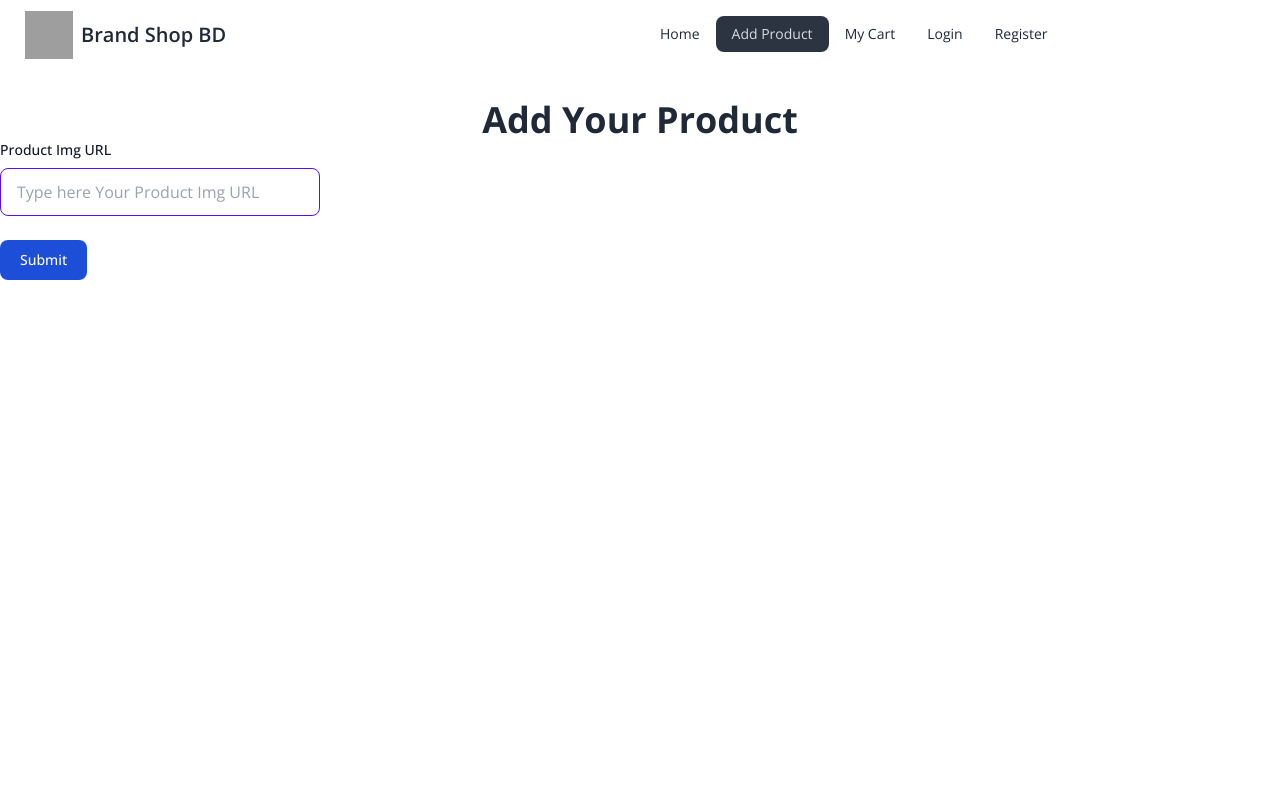
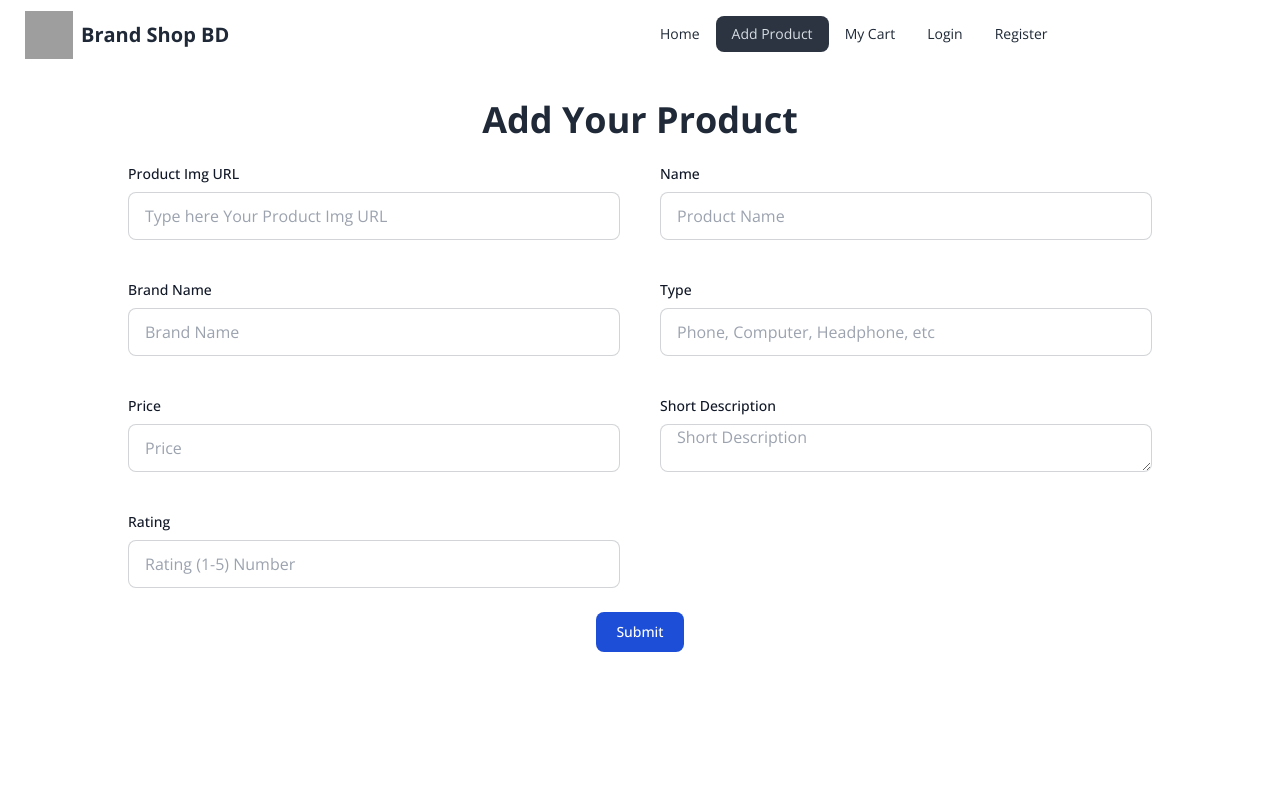
Before and after one commit to mohiqudraty/brandshop-client-side, a React (Vite) app: page /addproduct in a window 1280 px wide. Shown: the top 800 px of the page. Built offline with nearby package versions, Linux system fonts and the light colour scheme; no server answers; grey boxes are pictures that could not be loaded.

Commit message:
load data from server and show data on specific brand

```diff
--- a/src/Components/Root.jsx
+++ b/src/Components/Root.jsx
@@ -10,7 +10,7 @@ const Root = () => {
         <Navbar></Navbar>
       </div>
       {/* outlet */}
-      <div className="h-screen">
+      <div className="min-h-screen">
         <Outlet />
       </div>
       {/* footer */}
--- a/src/Pages/AddProduct.jsx
+++ b/src/Pages/AddProduct.jsx
@@ -1,8 +1,9 @@
 const AddProduct = () => {
   return (
-    <form className="container mx-auto mt-8">
+    <form className="container mx-auto my-8 px-4">
       <h2 className="text-4xl font-bold text-center">Add Your Product</h2>
-      <div className="grid gap-6 mb-6 md:grid-cols-2">
+      <div className="max-w-5xl mx-auto  my-6 grid gap-10 sm:grid-cols-2 ">
+        {/*  input for Product Img URL */}
         <div>
           <label
             htmlFor="first_name"
@@ -12,15 +13,106 @@ const AddProduct = () => {
           </label>
           <input
             type="text"
+            name="productImg"
             placeholder="Type here Your Product Img URL"
-            className="input input-bordered input-primary w-full max-w-xs"
+            className="input input-bordered input-group w-full "
+          />
+        </div>
+        {/*  input for Name */}
+        <div>
+          <label
+            htmlFor="first_name"
+            className="block mb-2 text-sm font-medium text-gray-900 dark:text-white"
+          >
+            Name
+          </label>
+          <input
+            type="text"
+            name="name"
+            placeholder="Product Name"
+            className="input input-bordered input-group w-full "
+          />
+        </div>
+        {/*  input for Brand Name */}
+        <div>
+          <label
+            htmlFor="first_name"
+            className="block mb-2 text-sm font-medium text-gray-900 dark:text-white"
+          >
+            Brand Name
+          </label>
+          <input
+            type="text"
+            name="brand"
+            placeholder="Brand Name"
+            className="input input-bordered input-group w-full "
+          />
+        </div>
+        {/*  input for Type */}
+        <div>
+          <label
+            htmlFor="first_name"
+            className="block mb-2 text-sm font-medium text-gray-900 dark:text-white"
+          >
+            Type
+          </label>
+          <input
+            type="text"
+            name="type"
+            placeholder="Phone, Computer, Headphone, etc"
+            className="input input-bordered input-group w-full "
+          />
+        </div>
+        {/*  input Price */}
+        <div>
+          <label
+            htmlFor="first_name"
+            className="block mb-2 text-sm font-medium text-gray-900 dark:text-white"
+          >
+            Price
+          </label>
+          <input
+            type="text"
+            name="price"
+            placeholder="Price"
+            className="input input-bordered input-group w-full "
+          />
+        </div>
+        {/*  input for Short description */}
+        <div>
+          <label
+            htmlFor="first_name"
+            className="block mb-2 text-sm font-medium text-gray-900 dark:text-white"
+          >
+            Short Description
+          </label>
+          <textarea
+            type="text"
+            name="description"
+            placeholder="Short Description"
+            className="input input-bordered input-group w-full "
+          />
+        </div>
+        {/*  input for Rating */}
+        <div>
+          <label
+            htmlFor="first_name"
+            className="block mb-2 text-sm font-medium text-gray-900 dark:text-white"
+          >
+            Rating
+          </label>
+          <input
+            type="number"
+            name="rating"
+            placeholder="Rating (1-5) Number"
+            className="input input-bordered input-group w-full "
           />
         </div>
       </div>
 
       <button
         type="submit"
-        className="text-white bg-blue-700 hover:bg-blue-800 focus:ring-4 focus:outline-none focus:ring-blue-300 font-medium rounded-lg text-sm w-full sm:w-auto px-5 py-2.5 text-center dark:bg-blue-600 dark:hover:bg-blue-700 dark:focus:ring-blue-800"
+        className="text-white block mx-auto bg-blue-700 hover:bg-blue-800 focus:ring-4 focus:outline-none focus:ring-blue-300 font-medium rounded-lg text-sm w-full sm:w-auto px-5 py-2.5 text-center dark:bg-blue-600 dark:hover:bg-blue-700 dark:focus:ring-blue-800"
       >
         Submit
       </button>
--- a/src/Pages/Home.jsx
+++ b/src/Pages/Home.jsx
@@ -4,7 +4,6 @@ import Brand from "./HomeSection.jsx/Brand";
 import Faq from "./HomeSection.jsx/Faq";
 import { useEffect, useState } from "react";
 import Subscribe from "./HomeSection.jsx/Subscribe";
-import Footer from "../Shared/Footer";
 
 const Home = () => {
   const brands = useLoaderData();
@@ -58,7 +57,6 @@ const Home = () => {
 
       {/* Subscribe section  */}
       <Subscribe></Subscribe>
-      <Footer></Footer>
     </div>
   );
 };
--- a/src/Pages/HomeSection.jsx/Brand.jsx
+++ b/src/Pages/HomeSection.jsx/Brand.jsx
@@ -1,19 +1,21 @@
 import PropTypes from "prop-types";
+import { Link } from "react-router-dom";
 
 const Brand = ({ brand }) => {
   const { brandName, img } = brand;
 
   return (
+    <Link to={brandName}>
       <div className="max-w-sm mx-auto bg-white border border-gray-200 rounded-lg shadow dark:bg-gray-800 dark:border-gray-700">
-      <a>
         <img className="rounded-t-lg h-56 w-full" src={img} alt="" />
-      </a>
+
         <div className="p-5 text-center">
           <h5 className="mb-2 text-2xl font-bold tracking-tight text-gray-900 dark:text-white">
             {brandName}
           </h5>
         </div>
       </div>
+    </Link>
   );
 };
 
--- a/src/Pages/Login.jsx
+++ b/src/Pages/Login.jsx
@@ -1,4 +1,4 @@
-import { Link } from "react-router-dom";
+import { Link, useNavigate } from "react-router-dom";
 import { FcGoogle } from "react-icons/fc";
 import { useContext } from "react";
 import { AuthContext } from "../Providers/AuthProvider";
@@ -6,6 +6,7 @@ import toast, { Toaster } from "react-hot-toast";
 
 const Login = () => {
   const { loginUser, signInWithGoogle } = useContext(AuthContext);
+  const navigate = useNavigate();
 
   // handle login with email and password
   const handleLogin = (e) => {
@@ -19,10 +20,13 @@ const Login = () => {
     loginUser(email, password)
       .then((result) => {
         console.log(result.user);
-        alert("login success");
+        toast.success("Google SignIn Success");
+
+        navigate("/");
       })
       .catch((error) => {
         console.error(error);
+        toast.error("Please Provide Valid Email & Password");
       });
   };
 
@@ -31,6 +35,7 @@ const Login = () => {
     signInWithGoogle()
       .then((result) => {
         console.log(result.user), toast.success("Google SignIn Success");
+        navigate("/");
       })
       .catch((error) => console.log(error));
   };
--- /dev/null
+++ b/src/Pages/Product/Products.jsx
@@ -0,0 +1,103 @@
+import { useLoaderData, useParams } from "react-router-dom";
+
+const Products = () => {
+  const { brandName } = useParams();
+  console.log(brandName);
+  const products = useLoaderData();
+
+  const apple = products.filter((p) => p.brandName === brandName);
+
+  console.log(products);
+  return (
+    <div className="my-10">
+      <h2 className="text-4xl text-center my-5">All Product Of {brandName}</h2>
+      <div className="max-w-5xl mx-auto grid gap-5 px-4 sm:grid-cols-2">
+        {apple.map((p) => (
+          <div key={p.name}>
+            <div className="w-full max-w-sm bg-white border border-gray-200 rounded-lg shadow dark:bg-gray-800 dark:border-gray-700">
+              <img
+                className="p-8 w-full h-96 object-cover border-2 rounded-2xl"
+                src={p.image}
+                alt={`Photo of${p.name}`}
+              />
+
+              <div className="px-5 pb-5">
+                <a href="#">
+                  <h5 className="text-xl font-semibold tracking-tight text-gray-900 dark:text-white">
+                    {p.name}
+                  </h5>
+                </a>
+                <div className="flex items-center mt-2.5 mb-5">
+                  <svg
+                    className="w-4 h-4 text-yellow-300 mr-1"
+                    aria-hidden="true"
+                    xmlns="http://www.w3.org/2000/svg"
+                    fill="currentColor"
+                    viewBox="0 0 22 20"
+                  >
+                    <path d="M20.924 7.625a1.523 1.523 0 0 0-1.238-1.044l-5.051-.734-2.259-4.577a1.534 1.534 0 0 0-2.752 0L7.365 5.847l-5.051.734A1.535 1.535 0 0 0 1.463 9.2l3.656 3.563-.863 5.031a1.532 1.532 0 0 0 2.226 1.616L11 17.033l4.518 2.375a1.534 1.534 0 0 0 2.226-1.617l-.863-5.03L20.537 9.2a1.523 1.523 0 0 0 .387-1.575Z" />
+                  </svg>
+                  <svg
+                    className="w-4 h-4 text-yellow-300 mr-1"
+                    aria-hidden="true"
+                    xmlns="http://www.w3.org/2000/svg"
+                    fill="currentColor"
+                    viewBox="0 0 22 20"
+                  >
+                    <path d="M20.924 7.625a1.523 1.523 0 0 0-1.238-1.044l-5.051-.734-2.259-4.577a1.534 1.534 0 0 0-2.752 0L7.365 5.847l-5.051.734A1.535 1.535 0 0 0 1.463 9.2l3.656 3.563-.863 5.031a1.532 1.532 0 0 0 2.226 1.616L11 17.033l4.518 2.375a1.534 1.534 0 0 0 2.226-1.617l-.863-5.03L20.537 9.2a1.523 1.523 0 0 0 .387-1.575Z" />
+                  </svg>
+                  <svg
+                    className="w-4 h-4 text-yellow-300 mr-1"
+                    aria-hidden="true"
+                    xmlns="http://www.w3.org/2000/svg"
+                    fill="currentColor"
+                    viewBox="0 0 22 20"
+                  >
+                    <path d="M20.924 7.625a1.523 1.523 0 0 0-1.238-1.044l-5.051-.734-2.259-4.577a1.534 1.534 0 0 0-2.752 0L7.365 5.847l-5.051.734A1.535 1.535 0 0 0 1.463 9.2l3.656 3.563-.863 5.031a1.532 1.532 0 0 0 2.226 1.616L11 17.033l4.518 2.375a1.534 1.534 0 0 0 2.226-1.617l-.863-5.03L20.537 9.2a1.523 1.523 0 0 0 .387-1.575Z" />
+                  </svg>
+                  <svg
+                    className="w-4 h-4 text-yellow-300 mr-1"
+                    aria-hidden="true"
+                    xmlns="http://www.w3.org/2000/svg"
+                    fill="currentColor"
+                    viewBox="0 0 22 20"
+                  >
+                    <path d="M20.924 7.625a1.523 1.523 0 0 0-1.238-1.044l-5.051-.734-2.259-4.577a1.534 1.534 0 0 0-2.752 0L7.365 5.847l-5.051.734A1.535 1.535 0 0 0 1.463 9.2l3.656 3.563-.863 5.031a1.532 1.532 0 0 0 2.226 1.616L11 17.033l4.518 2.375a1.534 1.534 0 0 0 2.226-1.617l-.863-5.03L20.537 9.2a1.523 1.523 0 0 0 .387-1.575Z" />
+                  </svg>
+                  <svg
+                    className="w-4 h-4 text-gray-200 dark:text-gray-600"
+                    aria-hidden="true"
+                    xmlns="http://www.w3.org/2000/svg"
+                    fill="currentColor"
+                    viewBox="0 0 22 20"
+                  >
+                    <path d="M20.924 7.625a1.523 1.523 0 0 0-1.238-1.044l-5.051-.734-2.259-4.577a1.534 1.534 0 0 0-2.752 0L7.365 5.847l-5.051.734A1.535 1.535 0 0 0 1.463 9.2l3.656 3.563-.863 5.031a1.532 1.532 0 0 0 2.226 1.616L11 17.033l4.518 2.375a1.534 1.534 0 0 0 2.226-1.617l-.863-5.03L20.537 9.2a1.523 1.523 0 0 0 .387-1.575Z" />
+                  </svg>
+                  <span className="bg-blue-100 text-blue-800 text-xs font-semibold mr-2 px-2.5 py-0.5 rounded dark:bg-blue-200 dark:text-blue-800 ml-3">
+                    {p.rating}
+                  </span>
+                </div>
+                <p>{p.brandName}</p>
+                <p>{p.type}</p>
+                {/* <p>{p.shortDescription}</p> */}
+                <div className="flex items-center justify-between">
+                  <span className="text-3xl font-bold text-gray-900 dark:text-white">
+                    ${p.price}
+                  </span>
+                  <a
+                    href="#"
+                    className="text-white bg-blue-700 hover:bg-blue-800 focus:ring-4 focus:outline-none focus:ring-blue-300 font-medium rounded-lg text-sm px-5 py-2.5 text-center dark:bg-blue-600 dark:hover-bg-blue-700 dark:focus:ring-blue-800"
+                  >
+                    Add to cart
+                  </a>
+                </div>
+              </div>
+            </div>
+          </div>
+        ))}
+      </div>
+    </div>
+  );
+};
+
+export default Products;
--- a/src/Pages/Register.jsx
+++ b/src/Pages/Register.jsx
@@ -1,11 +1,12 @@
 import { useContext } from "react";
-import { Link } from "react-router-dom";
+import { Link, useNavigate } from "react-router-dom";
 import { AuthContext } from "../Providers/AuthProvider";
 import toast, { Toaster } from "react-hot-toast";
 import { updateProfile } from "firebase/auth";
 const Register = () => {
   const { createUser } = useContext(AuthContext);
-  // const [error, setError] = useState("");
+
+  const navigate = useNavigate();
 
   // handle register -----------------
   const handleRegister = (e) => {
@@ -38,12 +39,17 @@ const Register = () => {
     createUser(email, password)
       .then((result) => {
         console.log(result.user),
-          alert("register success"),
           // user profile updated updated
           updateProfile(result.user, {
             displayName: name,
             photoURL: photo,
-          });
+          })
+            .then(() => {
+              console.log("Profile Updated");
+              toast.success("Register Success");
+              navigate("/");
+            })
+            .catch((error) => console.log(error));
       })
       .catch((error) => {
         console.error(error);
--- a/src/Routes/Router.jsx
+++ b/src/Routes/Router.jsx
@@ -5,6 +5,7 @@ import Register from "../Pages/Register";
 import Login from "../Pages/Login";
 import AddProduct from "../Pages/AddProduct";
 import MyCart from "../Pages/MyCart";
+import Products from "../Pages/Product/Products";
 
 const router = createBrowserRouter([
   {
@@ -32,6 +33,11 @@ const router = createBrowserRouter([
         path: "/mycart",
         element: <MyCart></MyCart>,
       },
+      {
+        path: "/:brandName",
+        element: <Products></Products>,
+        loader: () => fetch("http://localhost:5000/products"),
+      },
     ],
   },
 ]);
--- a/src/Shared/Navbar.jsx
+++ b/src/Shared/Navbar.jsx
@@ -2,6 +2,7 @@ import { useContext } from "react";
 import { Link, NavLink } from "react-router-dom";
 import { AuthContext } from "../Providers/AuthProvider";
 import { CgProfile } from "react-icons/cg";
+import toast, { Toaster } from "react-hot-toast";
 
 const Navbar = () => {
   const { user, logOut } = useContext(AuthContext);
@@ -9,7 +10,7 @@ const Navbar = () => {
   const handleLogOut = () => {
     logOut()
       .then(() => {
-        alert("logout success");
+        toast.success("Logout Success");
       })
       .catch((error) => console.error(error));
   };
@@ -71,7 +72,7 @@ const Navbar = () => {
             src="https://i.ibb.co/1bCWhZT/brand-shop-bd-logo.png"
             alt=""
           />
-          <span className="hidden sm:flex">Brand Shop BD</span>
+          <span className="hidden font-bold sm:flex">Brand Shop BD</span>
         </Link>
       </div>
       <div className="navbar-center hidden lg:flex">
@@ -101,6 +102,7 @@ const Navbar = () => {
           </button>
         </div>
       )}
+      <Toaster />
     </div>
   );
 };
```
Also changed, not shown: src/Shared/Footer.jsx (+10 -2 lines). Lines whose indentation alone changed are shown as unchanged.
